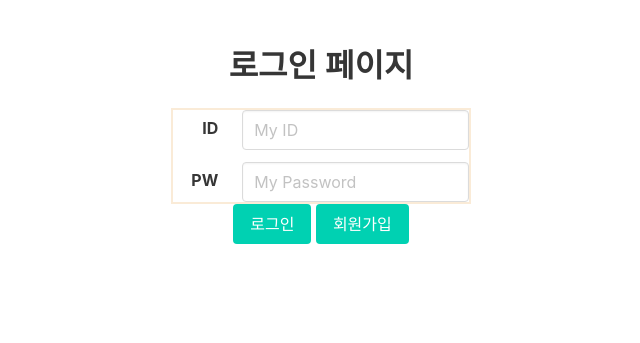
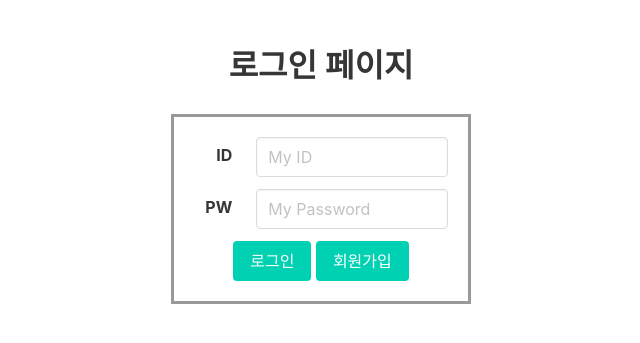
Before and after one commit to full-mini/Codiary, a Flask app: page /login in a window 1280 px wide. Shown: the top 343 px of the page, without its empty margins (319-959 px from the left). Run offline with Flask 2, Linux system fonts and the light colour scheme; some libraries are stand-ins or nearby versions.

Commit message:
로그인 페이지 & 회원가입

```diff
--- a/templates/login.html
+++ b/templates/login.html
@@ -19,9 +19,10 @@
 
         <style>
             .login-box {
-                border: 2px solid antiquewhite;
+                border: 3px solid #999999;
                 width: 300px;
-                margin: auto;
+                margin: 30px auto 30px;
+                padding : 20px;
             }
         </style>
 
@@ -64,7 +65,7 @@
     <body>
         <div class="section has-text-centered">
             <h1 class="title">로그인 페이지</h1>
-            <div class="container" style="width:60%">
+            <div class="container" style="width:40%">
                 <div class="login-box"><div class="field is-horizontal">
                         <div class="field-label is-normal">
                             <label class="label" for="userid">ID</label>
@@ -90,10 +91,11 @@
                             </div>
                         </div>
                     </div>
-                </div>
                 <button class="button is-primary" onclick="login()">로그인</button>
                 <button class="button is-primary" onclick="gotoregister()">회원가입</button>
             </div>
         </div>
+
+        </div>
     </body>
 </html>
```
Also changed, not shown: templates/register.html (+10 -1 lines).
